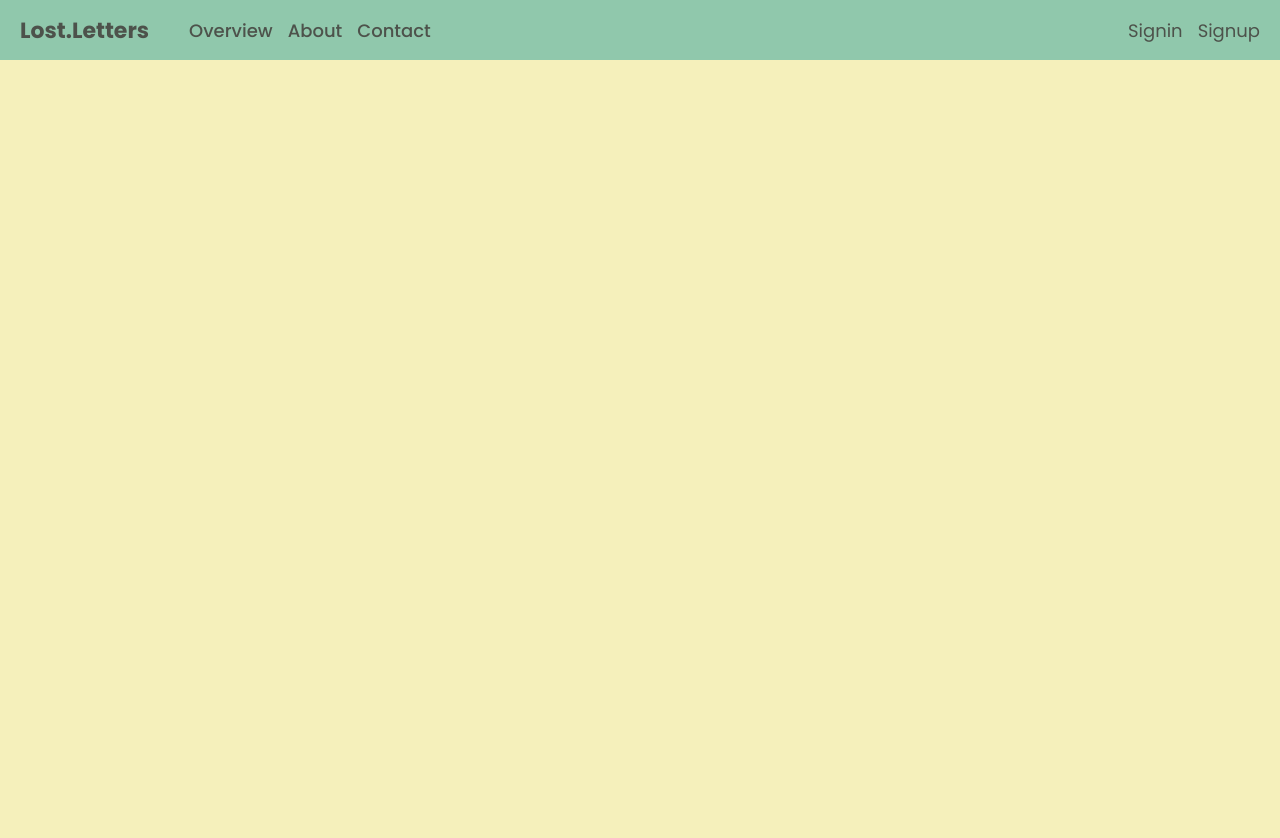
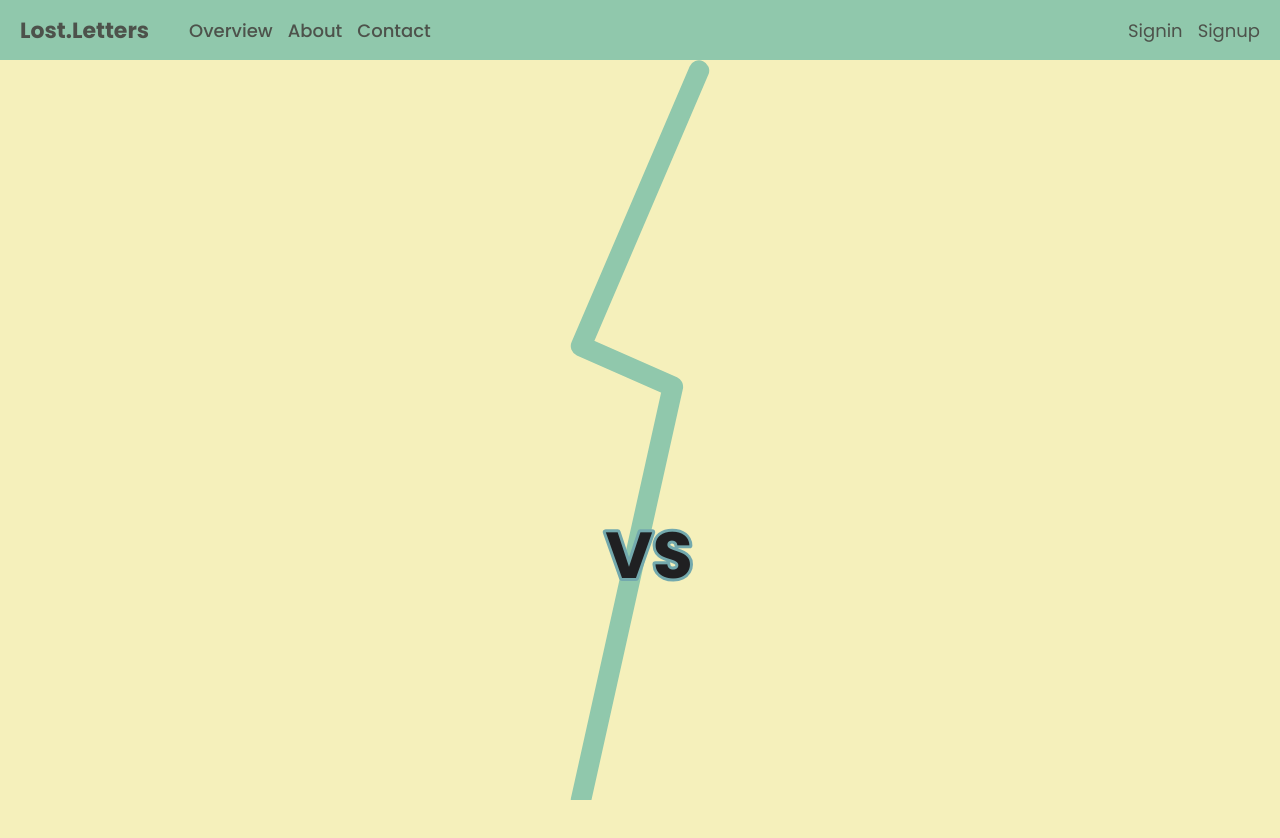
Before and after one commit to stormsidali2001/lost-letters-frontend, a Next.js app: page / in a window 1280 px wide. Shown: the top 838 px of the page. Built offline with nearby package versions, Linux system fonts and the light colour scheme.

Commit message:
svg separator path in hero section  done

```diff
--- a/components/Hero/Hero.module.css
+++ b/components/Hero/Hero.module.css
@@ -0,0 +1,23 @@
+.container{
+    display: flex;
+}
+.container .left{
+    flex:1;
+}
+.container .center svg{
+    height: calc(100vh - var(--topbar-height) );
+}
+.container .center svg text{
+    font-weight: bold;
+    paint-order: stroke fill;
+    fill:none;
+    font-size: 86px;
+    fill:#202022;
+    stroke-width: 8px;
+    stroke-linejoin: round;
+    stroke:#73A9AD;
+}
+
+.container .right{
+    flex:1;
+}
--- a/components/Hero/Hero.tsx
+++ b/components/Hero/Hero.tsx
@@ -2,7 +2,15 @@ import styles from './Hero.module.css'
 const Hero = () => {
   return (
     <div className={styles.container}>
+        <div className={styles.left}></div>
+        <div className={styles.center}>
+        <svg width="184" height="978" viewBox="0 0 184 978" fill="none" xmlns="http://www.w3.org/2000/svg">
+        <path d="M170 14L14 378.155L135.47 431.767L14 978" stroke="#90C8AC" strokeWidth="27" strokeLinecap="round" strokeLinejoin="round"/>
+        <text  x='25%' y='70%' >VS</text>
+        </svg>
 
+        </div>
+        <div className={styles.right}></div>
     </div>
   )
 }
--- a/pages/index.tsx
+++ b/pages/index.tsx
@@ -1,6 +1,7 @@
 import type { NextPage } from 'next'
 import Head from 'next/head'
 import Image from 'next/image'
+import Hero from '../components/Hero/Hero'
 import Topbar from '../components/Topbar/Topbar'
 import styles from '../styles/Home.module.css'
 
@@ -10,6 +11,7 @@ const Home: NextPage = () => {
 
       <Topbar/>
       <main className={styles.main}>
+        <Hero/>
       </main>
 
     </div>
--- a/styles/globals.css
+++ b/styles/globals.css
@@ -2,7 +2,8 @@
 :root{
   --primary-900:#90C8AC;
   --background:#F5F0BB;
-  --text-color:#4D524B
+  --text-color:#4D524B;
+  --topbar-height:60px;
 }
 html,
 body {
```
